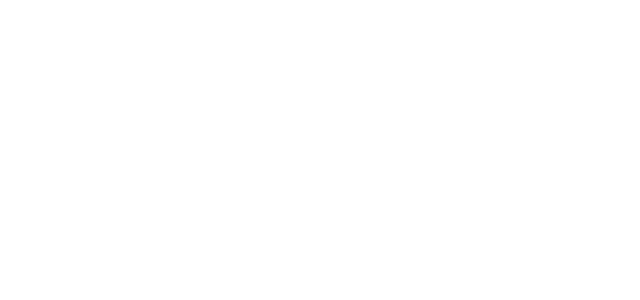
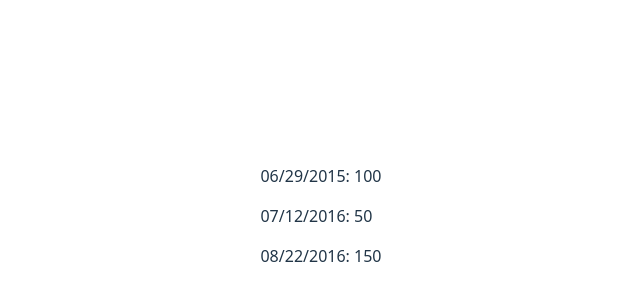
Before and after one commit to Ahmed-Khanji/Investment-Dashboard, a React (Vite) app in the folder frontend/: page / in a window 1280 px wide. Shown: the part 192-492 px from the top of the page, without its empty margins (339-979 px from the left). Built offline with nearby package versions, Linux system fonts and the light colour scheme; no server answers.

Commit message:
adding frontend

```diff
--- a/frontend/package.json
+++ b/frontend/package.json
@@ -11,7 +11,8 @@
   },
   "dependencies": {
     "react": "^19.1.0",
-    "react-dom": "^19.1.0"
+    "react-dom": "^19.1.0",
+    "recharts": "^3.0.2"
   },
   "devDependencies": {
     "@eslint/js": "^9.29.0",
--- a/frontend/src/App.jsx
+++ b/frontend/src/App.jsx
@@ -1,10 +1,11 @@
 import { useState } from 'react'
+import StrategyChart from './components/StrategyChart'
 
 export default function App() {
 
   return (
     <>
-
+      <StrategyChart />
     </>
   )
 }
--- /dev/null
+++ b/frontend/src/components/StrategyChart.jsx
@@ -0,0 +1,52 @@
+import { useState, useEffect } from 'react';
+import { LineChart, Line, XAxis, YAxis, Tooltip, Legend, CartesianGrid, ResponsiveContainer } from 'recharts';
+import '../styles/StrategyChart.css';
+
+export default function StrategyChart() {
+    const mockData = [
+        {time: '06/29/2015', balance: 100}, // time in MM/DD/YYYY, balance in usd $
+        {time: '07/12/2016', balance: 50},
+        {time: '08/22/2016', balance: 150},
+    ]
+    // State for array and single stat
+    const [chartData, setChartData] = useState(mockData);
+    // const [stat, setStat] = useState('');
+
+    // fetching daily balance
+    function fetchBalance() {
+        fetch('http://127.0.0.1:8000/api/balance/')
+            .then(res => res.json())
+            .then(data => {
+                console.log("Parsed JSON", data); // testing
+                const newBalance = {
+                    time: new Date().toLocaleDateString(),
+                    balance: data.balance
+                };
+                setChartData([...chartData, newBalance]);
+            })
+            .catch(err => console.error(err.message));
+    }
+    useEffect(() => {
+        fetchBalance();
+        const now = new Date();
+        const nextMidnight = new Date(now.getFullYear(), now.getMonth(), now.getDate() + 1, 0, 0, 0, 0);
+        const delay = nextMidnight - now;
+
+        const timeout = setTimeout(() => {
+            fetchBalance();
+            setInterval(fetchBalance, 24*60*60*1000) // 24 hours
+        }, delay);
+
+        return () => clearTimeout(timeout); // cleanup when unmount
+    }, []);
+
+    return (
+        <>
+            <ul>
+                {chartData.map(stat => (
+                    <p>{stat.time}: {stat.balance}</p>
+                ))}
+            </ul>
+        </>
+    )
+}
```
Also changed, not shown: frontend/src/styles/StrategyChart.css (added), 1 other file (tests, documents, lock files or other folders).
